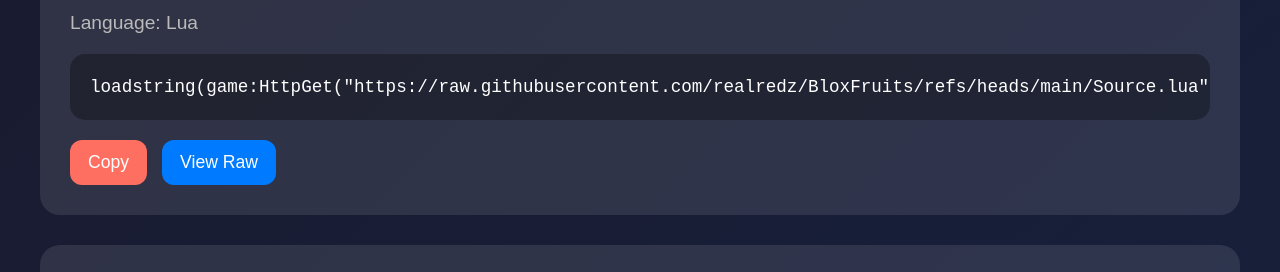
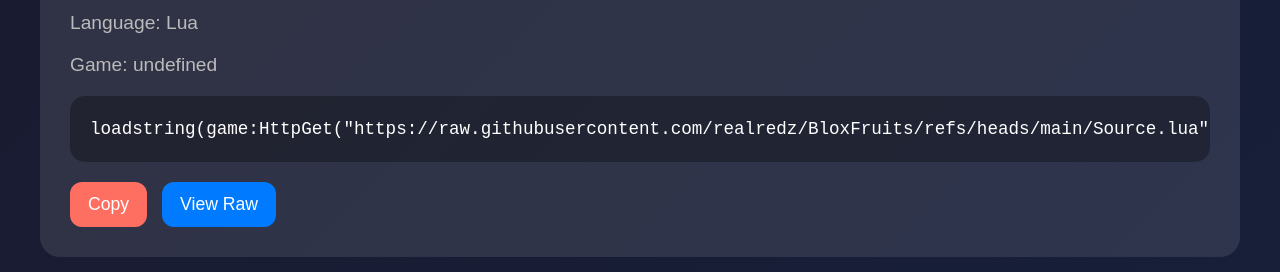
Before and after one commit to THEBWARE/KingScripts, a plain HTML site: page index.html in a window 1280 px wide. Shown: the part 462-734 px from the top of the page. Drawn offline with Linux system fonts and the light colour scheme.

Commit message:
index.html

```diff
--- a/index.html
+++ b/index.html
@@ -5,7 +5,6 @@
     <meta name="viewport" content="width=device-width, initial-scale=1.0">
     <title>KingScripts</title>
     <style>
-        /* Ultra-Modern Dark Theme with Advanced Animations */
         body {
             font-family: 'Arial', sans-serif;
             background: linear-gradient(135deg, #1a1a2e, #16213e);
@@ -37,7 +36,7 @@
         header h1 .crown {
             font-size: 3.5rem;
             margin-right: 15px;
-            color: #ffd700; /* Gold color for the crown */
+            color: #ffd700;
             animation: spin 5s linear infinite;
         }
 
@@ -48,7 +47,6 @@
             animation: fadeIn 3s ease-in-out;
         }
 
-        /* Search Bar Styles */
         .search-bar {
             margin-top: 20px;
             display: flex;
@@ -108,6 +106,12 @@
             margin-bottom: 20px;
         }
 
+        .script-card .game {
+            font-size: 1.2rem;
+            color: #bbb;
+            margin-bottom: 20px;
+        }
+
         .script-card pre {
             background: rgba(0, 0, 0, 0.3);
             padding: 20px;
@@ -157,7 +161,6 @@
             background: #0056b3;
         }
 
-        /* Animations */
         @keyframes fadeIn {
             from { opacity: 0; }
             to { opacity: 1; }
@@ -173,7 +176,6 @@
             100% { transform: rotate(360deg); }
         }
 
-        /* Particle Background Effect */
         .particles {
             position: absolute;
             top: 0;
@@ -195,7 +197,6 @@
             50% { transform: translateY(-20px) translateX(20px); }
         }
 
-        /* Responsive Design */
         @media (max-width: 600px) {
             header h1 {
                 font-size: 2.5rem;
@@ -229,12 +230,10 @@
             <span class="crown">👑</span> KingScripts
         </h1>
         <p>Your ultimate source for ready-to-use scripts!</p>
-        <!-- Search Bar -->
         <div class="search-bar">
             <input type="text" id="search-input" placeholder="Search scripts...">
         </div>
         <div class="particles">
-            <!-- Particle elements will be generated by JavaScript -->
         </div>
     </header>
     <main>
@@ -242,19 +241,16 @@
     </main>
 
     <script>
-        let allScripts = []; // Store all scripts for filtering
+        let allScripts = [];
 
-        // Function to fetch and display scripts
         async function displayScripts() {
             const scriptsContainer = document.getElementById('scripts-container');
-            scriptsContainer.innerHTML = ''; // Clear previous content
+            scriptsContainer.innerHTML = '';
 
             try {
-                // Fetch the JSON data
                 const response = await fetch('index.json');
-                allScripts = await response.json(); // Store all scripts
+                allScripts = await response.json();
 
-                // Loop through the scripts and create HTML elements
                 allScripts.forEach(script => {
                     const scriptCard = createScriptCard(script);
                     scriptsContainer.appendChild(scriptCard);
@@ -265,7 +261,6 @@
             }
         }
 
-        // Function to create a script card
         function createScriptCard(script) {
             const scriptCard = document.createElement('div');
             scriptCard.className = 'script-card';
@@ -276,6 +271,10 @@
             const scriptLanguage = document.createElement('div');
             scriptLanguage.className = 'language';
             scriptLanguage.textContent = `Language: ${script.language}`;
+
+            const scriptGame = document.createElement('div');
+            scriptGame.className = 'game';
+            scriptGame.textContent = `Game: ${script.whichGameFor}`;
 
             const scriptCode = document.createElement('pre');
             scriptCode.textContent = script.code;
@@ -299,7 +298,6 @@
 
             buttonsContainer.appendChild(copyButton);
 
-            // Add "View Raw" button if viewRaw is "yes"
             if (script.viewRaw === "yes") {
                 const viewRawButton = document.createElement('button');
                 viewRawButton.className = 'view-raw-button';
@@ -312,36 +310,34 @@
 
             scriptCard.appendChild(scriptName);
             scriptCard.appendChild(scriptLanguage);
+            scriptCard.appendChild(scriptGame);
             scriptCard.appendChild(scriptCode);
             scriptCard.appendChild(buttonsContainer);
 
             return scriptCard;
         }
 
-        // Function to filter scripts based on search input
         function filterScripts(searchTerm) {
             const scriptsContainer = document.getElementById('scripts-container');
-            scriptsContainer.innerHTML = ''; // Clear previous content
+            scriptsContainer.innerHTML = '';
 
             const filteredScripts = allScripts.filter(script =>
                 script.name.toLowerCase().includes(searchTerm.toLowerCase()) ||
                 script.language.toLowerCase().includes(searchTerm.toLowerCase()) ||
-                script.code.toLowerCase().includes(searchTerm.toLowerCase())
+                script.code.toLowerCase().includes(searchTerm.toLowerCase()) ||
+                script.whichGameFor.toLowerCase().includes(searchTerm.toLowerCase())
             );
 
-            // Display filtered scripts
             filteredScripts.forEach(script => {
                 const scriptCard = createScriptCard(script);
                 scriptsContainer.appendChild(scriptCard);
             });
         }
 
-        // Add event listener for search input
         document.getElementById('search-input').addEventListener('input', (e) => {
             filterScripts(e.target.value);
         });
 
-        // Function to create particle background effect
         function createParticles() {
             const particlesContainer = document.querySelector('.particles');
             for (let i = 0; i < 50; i++) {
@@ -356,7 +352,6 @@
             }
         }
 
-        // Display scripts and create particles when the page loads
         document.addEventListener('DOMContentLoaded', () => {
             displayScripts();
             createParticles();
```
